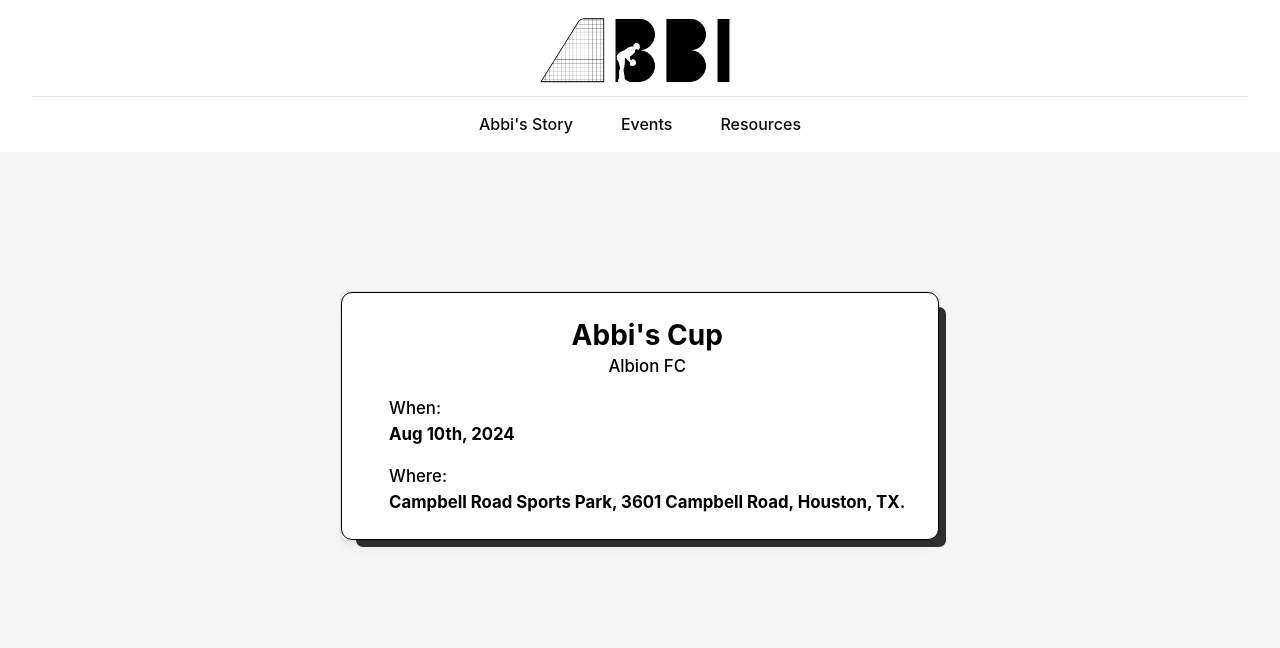
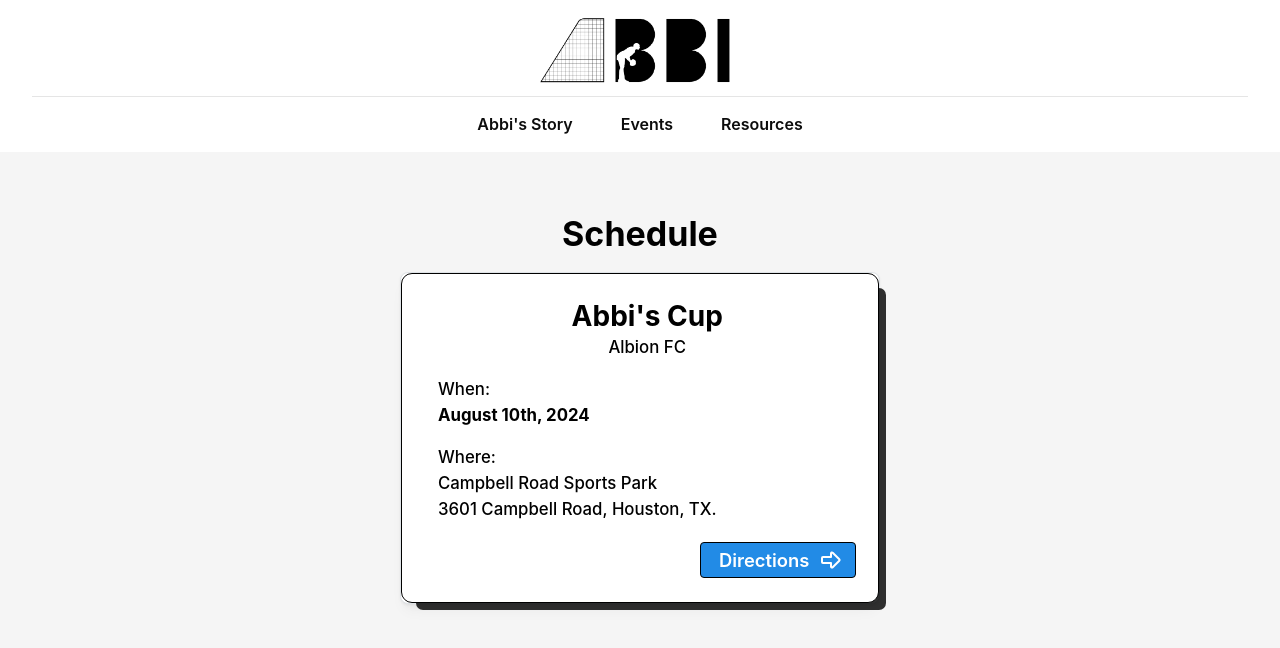
Before and after one commit to griffinbrooks47/abbiscup, a Next.js app: page /events in a window 1280 px wide. Shown: the top 648 px of the page. Built offline with nearby package versions, Linux system fonts and the light colour scheme; a web font is replaced by a local one.

Commit message:
directions

```diff
--- a/app/events/page.tsx
+++ b/app/events/page.tsx
@@ -1,29 +1,49 @@
 
-import { Paper, Title } from "@mantine/core"
+import { Button, Paper, Title } from "@mantine/core"
+import { IconArrowBigRight } from "@tabler/icons-react"
 import { ReactNode } from "react"
 
 export default function Events() {
     return (
         <main
-            className="bg-[#F5F5F5] h-vp-full flex justify-center items-center"
+            className="bg-[#F5F5F5] h-vp-full flex flex-col justify-center items-center"
         >
-            <Paper shadow="sm" radius="md" withBorder className="event-card mb-[10%]">
+            <Title style={{ marginBlock: '1rem', textAlign: 'left' }}>Schedule</Title>
+            <Paper shadow="sm" radius="md" withBorder className="event-card">
                 <ShadowCard>
-                    <div className="text-[1.05rem]">
+                    <div className="text-[1.05rem] flex justify-left flex-col w-full">
                         <div>
                             <Title style={{ fontSize: '1.75rem', textAlign: 'center' }}>Abbi&apos;s Cup</Title>
                             <div style={{ textAlign: "center" }}>Albion FC</div>
                         </div>
                         <div style={{ marginBlock: '1rem' }}>
                             <div style={{ textAlign: 'left'}}>When:</div>
-                            <div style={{ textAlign: 'left', fontWeight: 'bold' }}>Aug 10th, 2024</div>
+                            <div style={{ textAlign: 'left', fontWeight: 'bold' }}>August 10th, 2024</div>
                         </div>
-                        <div>
+                        <div className="flex flex-col">
                             <div>Where:</div>
-                            <div style={{ fontWeight: 'bold' }}>
-                                Campbell Road Sports Park, 3601 Campbell Road, Houston, TX.
+                            <a style={{ fontWeight: 'semi-bold' }}
+                                href="https://www.google.com/maps/search/?api=1&query=3601+Campbell+Road,+Houston,+TX"
+                                target="_blank"
+                            >
+                                Campbell Road Sports Park
+                            </a>
+                            <div style={{ fontWeight: 'semi-bold' }}>
+                                3601 Campbell Road, Houston, TX.
                             </div>
                         </div>
+                        <Button
+                            style={{ marginTop: "1.25rem", fontSize: "1.15rem", border: "1.5px solid black", marginLeft: "auto" }}
+                            w="fit-content"
+                            rightSection={<IconArrowBigRight />}
+                            justify="center"
+
+                        >
+                            <a
+                                href="https://www.google.com/maps/search/?api=1&query=3601+Campbell+Road,+Houston,+TX"
+                                target="_blank"
+                            >Directions</a>
+                        </Button>
                     </div>
                 </ShadowCard>
             </Paper>
--- a/app/globals.css
+++ b/app/globals.css
@@ -48,6 +48,7 @@
 
   .event-card {
     width: 90%;
+    margin-bottom: 10rem;
   }
 }
 
@@ -87,6 +88,7 @@
   }
 
   .event-card {
-    width: 37.5rem;
+    width: 30rem;
+    margin-bottom: 10rem;
   }
 }
--- a/app/page.tsx
+++ b/app/page.tsx
@@ -28,13 +28,13 @@ export default function Home() {
       >
         <div className="flex justify-center w-[100%] flex-col">
           <div className="flex flex-[45%] justify-center items-center my-[0rem] tracking-[-1px]">
-            <h1 className={`${title.className} landing-title`}>
+            <h1 className={`${title.className} landing-title my-[0]`}>
               Abbi&apos;s Cup
             </h1>
             <div className="w-[0.4rem]"></div>
             <IconTrophy color="black" fill="yellow" stroke={1.75} size={65}></IconTrophy>
           </div>
-          <hr className="mt-[0.2rem] mb-[1rem] md:w-[23rem] w-[60%] mx-auto border-t-[0.5px] border-black"></hr>
+          <hr className="mt-[0rem] mb-[1rem] md:w-[23rem] w-[60%] mx-auto border-t-[0.5px] border-black"></hr>
           {/* Shadow Div Landing. */}
           <div className="flex flex-[55%] justify-center items-center">
             <div className="landing-desc h-auto">
--- a/components/nav.tsx
+++ b/components/nav.tsx
@@ -52,7 +52,7 @@ export function Navbar() {
 
 function NavButton(props: {children: string, link?: string, onClick: () => void}) {
     return (
-        <button className="h-full text-center mx-[0.85rem] md:mx-6 lgmx-6 opacity-[95%]"
+        <button className="h-full text-center font-semibold mx-[0.95rem] md:mx-6 lg:mx-6 opacity-[95%]"
             onClick={() => props.onClick()}
         >
             {props.children}
--- a/tailwind.config.ts
+++ b/tailwind.config.ts
@@ -14,7 +14,7 @@ const config: Config = {
           "conic-gradient(from 180deg at 50% 50%, var(--tw-gradient-stops))",
       },
       height: {
-        'vp-nav': 'calc(100vh - 12rem)',
+        'vp-nav': 'calc(100vh - 13rem)',
         'vp-full': 'calc(100vh - 9rem)',
         'section': '65vh',
         'section-mobile': '90vh',
```
